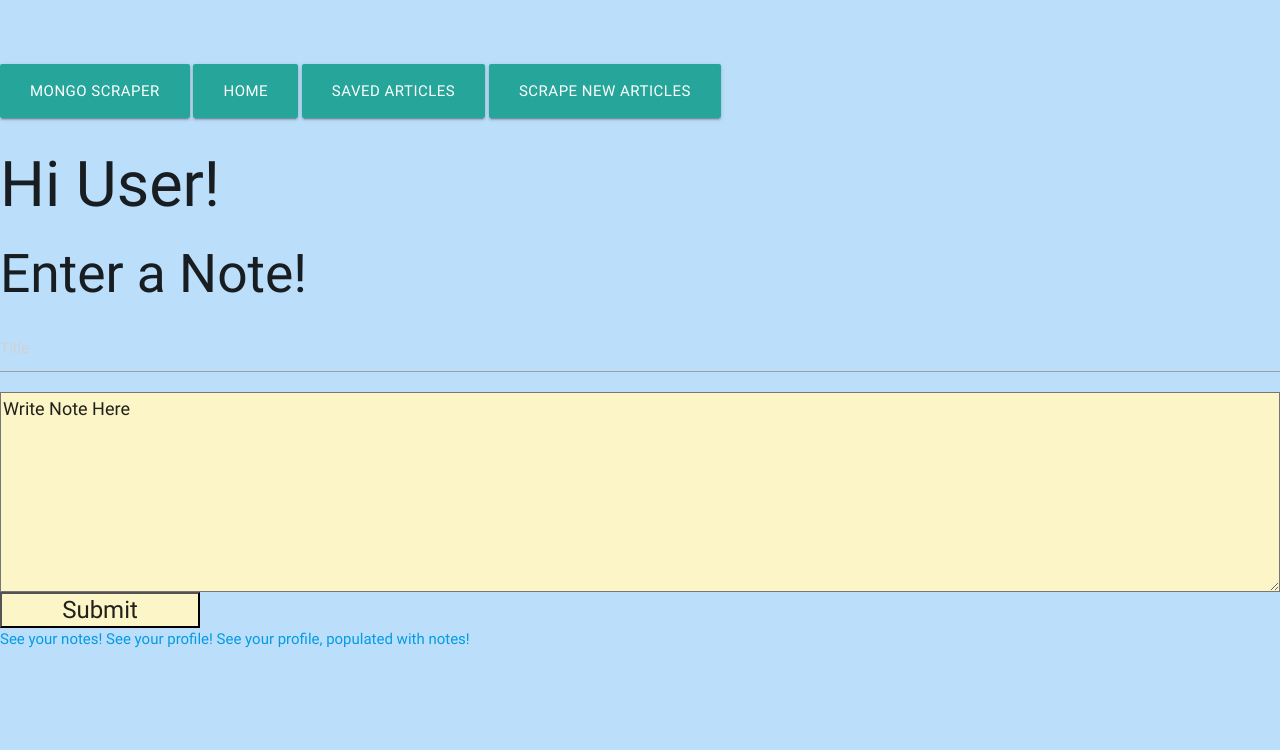
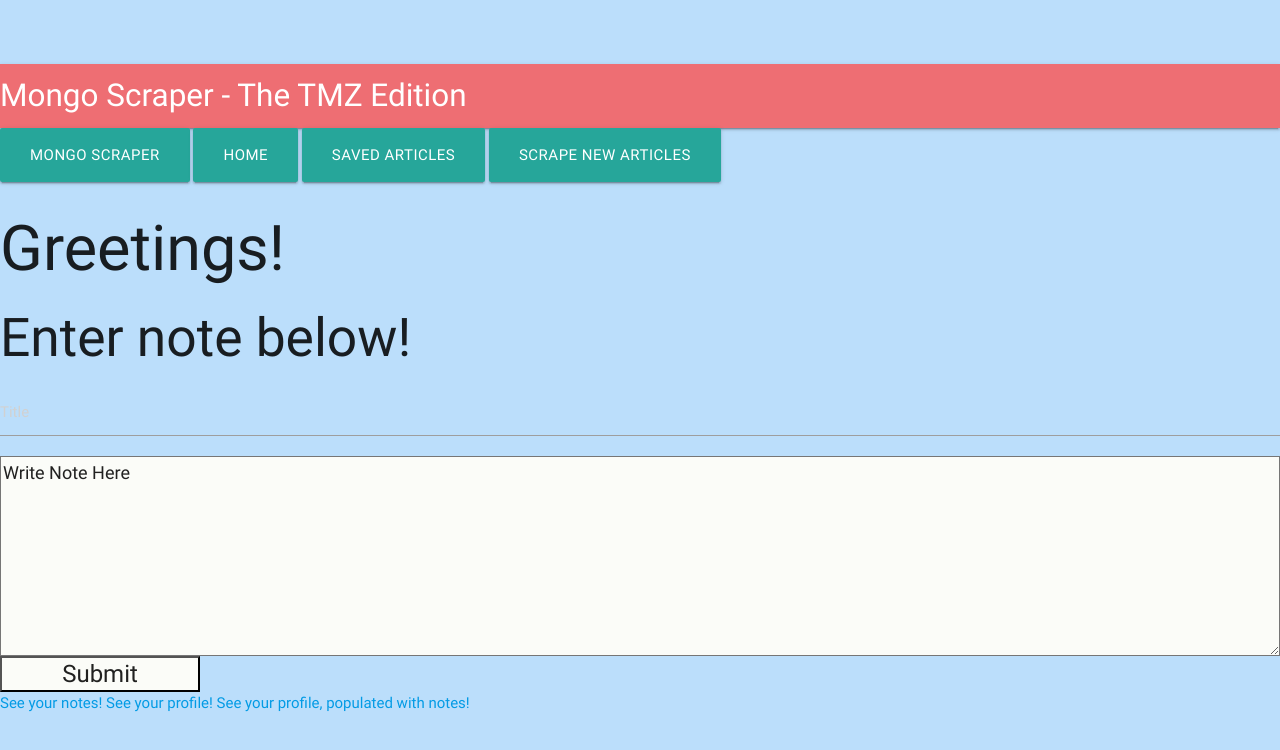
Before and after one commit to ShaToyaJones/All-the-News-that-Fit-to-Scrape, a website: page public/index.html in a window 1280 px wide. Drawn offline with nearby package versions, Linux system fonts and the light colour scheme.

Commit message:
minor formatting changes to index.html

```diff
--- a/public/index.html
+++ b/public/index.html
@@ -29,7 +29,7 @@
       textarea, input {
         display: block;
         width: 100%;
-        background-color: #FCF5C7;
+        background-color: rgb(251, 252, 248);
       }
       input {
         display: block;
@@ -50,13 +50,21 @@
     <script src="https://cdnjs.cloudflare.com/ajax/libs/jquery/3.2.1/jquery.min.js"></script>
     <script src="app.js"></script>
     <form action="/submit" method="post">
+      <nav>
+          <div class="nav-wrapper">
+            <a href="#" class="brand-logo">Mongo Scraper - The TMZ Edition</a>
+            <ul id="nav-mobile" class="right hide-on-med-and-down">
+            </ul>
+          </div>
+        </nav>
+
       <a class="waves-effect waves-light btn-large">Mongo Scraper</a>
       <a class="waves-effect waves-light btn-large">Home</a>
       <a class="waves-effect waves-light btn-large">Saved Articles</a>
       <a class="waves-effect waves-light btn-large">Scrape New Articles</a>
 
-      <h1>Hi User!</h1>
-      <h2>Enter a Note!</h2>
+      <h1>Greetings!</h1>
+      <h2>Enter note below!</h2>
         <input type="text" name="title" placeholder="Title">
         <textarea type="text" name="body">Write Note Here</textarea>
 
```
